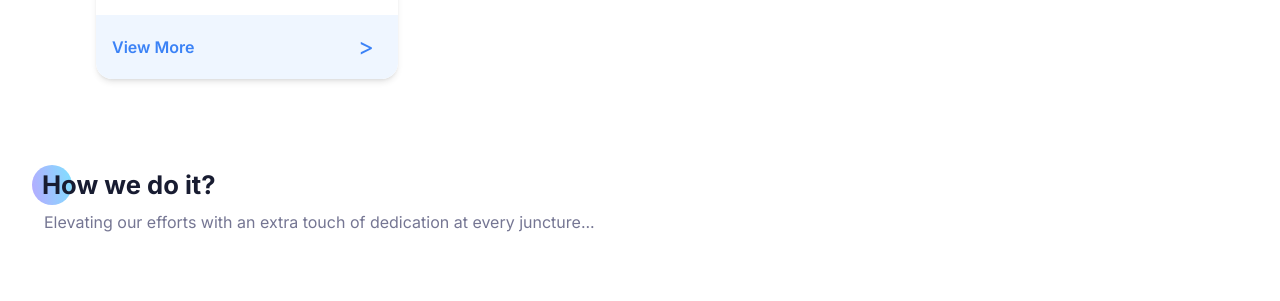
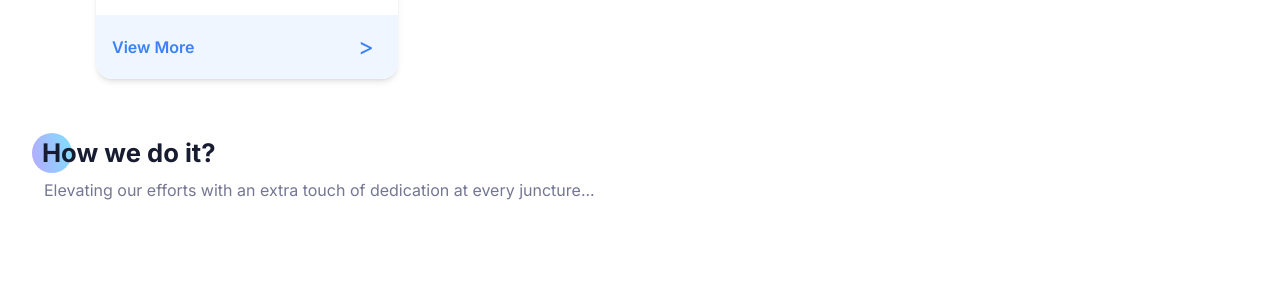
Before and after one commit to VenkataVijayaBhaskar007/software_solutions, a Next.js app: page / in a window 1280 px wide. Shown: the part 2740-3041 px from the top of the page. Built offline with nearby package versions, Linux system fonts and the light colour scheme.

Commit message:
added changes

```diff
--- a/components/About/index.tsx
+++ b/components/About/index.tsx
@@ -338,7 +338,7 @@ const About = () => {
 
 
 
-<section className="container py-8 bg-white font-poppins dark:bg-btndark mb-10">
+<section className="container  bg-white font-poppins dark:bg-btndark mb-10">
       <div className="max-auto aboutsec px-4">
         <div className="flex flex-wrap">
           <motion.div
@@ -371,7 +371,7 @@ const About = () => {
     </section>
 
 <section>
-<div className="container my-24 mx-auto xl:px-25">
+<div className="container  mx-auto xl:px-25">
 
   <section className="mb-32">
 
@@ -380,7 +380,7 @@ const About = () => {
         <div className="relative overflow-hidden rounded-lg bg-cover bg-[50%] bg-no-repeat shadow-lg dark:shadow-black/20"
           data-te-ripple-init data-te-ripple-color="light">
           <img src="./images/about/about-dark-01.png" className="w-full" alt="" />
-          <a href="#!">
+          {/* <a href="#!">
             <div
               className="absolute overflow-hidden top-0 right-0 bottom-0 left-0 h-full w-full bg-[hsl(0,0%,0%,0.4)] bg-fixed">
               <div className="flex h-full items-center justify-center">
@@ -404,7 +404,7 @@ const About = () => {
                 className="absolute overflow-hidden top-0 right-0 bottom-0 left-0 h-full w-full bg-[hsl(0,0%,98.4%,0.2)] bg-fixed opacity-0 transition duration-300 ease-in-out hover:opacity-100">
               </div>
             </div>
-          </a>
+          </a> */}
         </div>
       </div>
 
```
